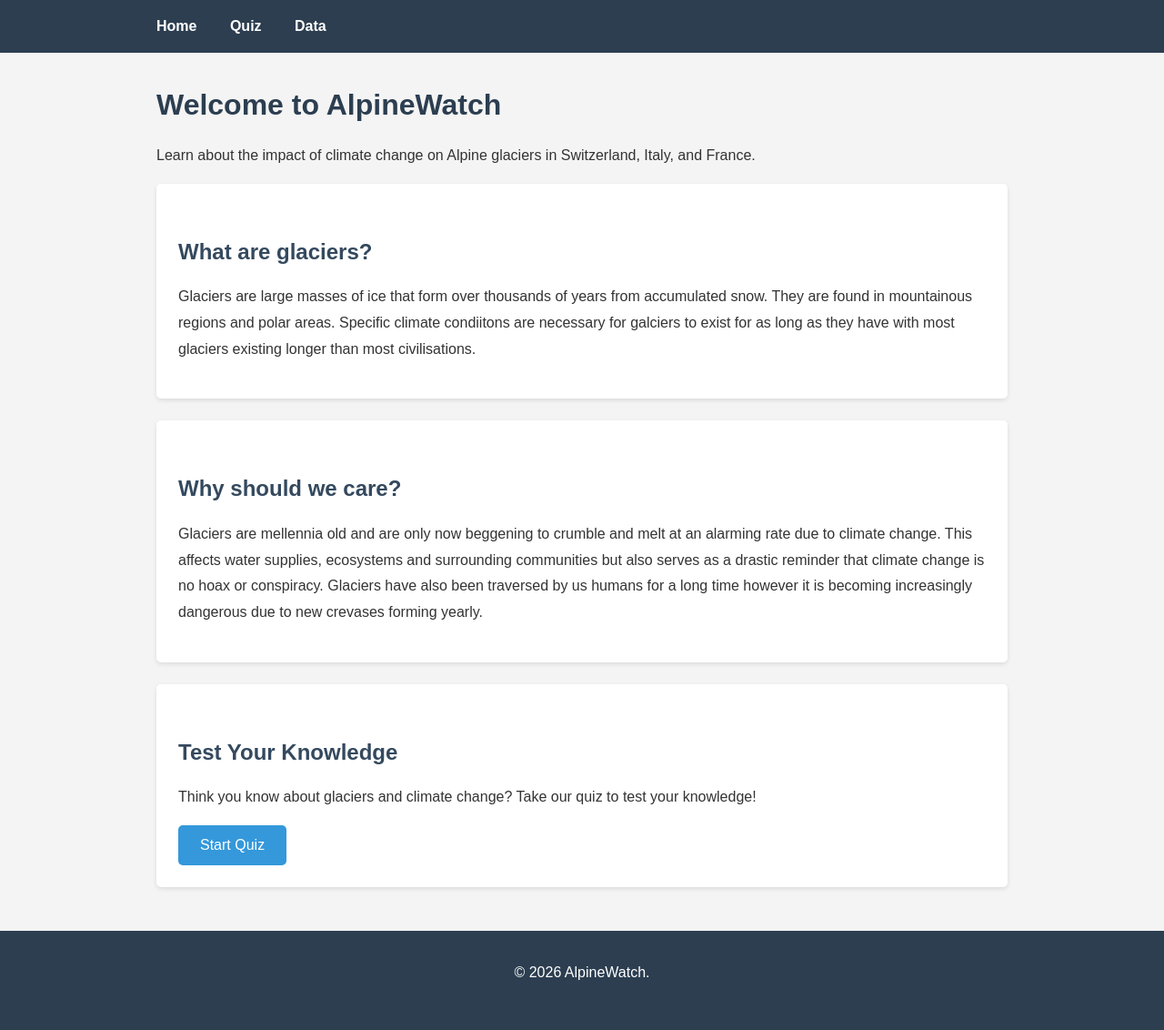
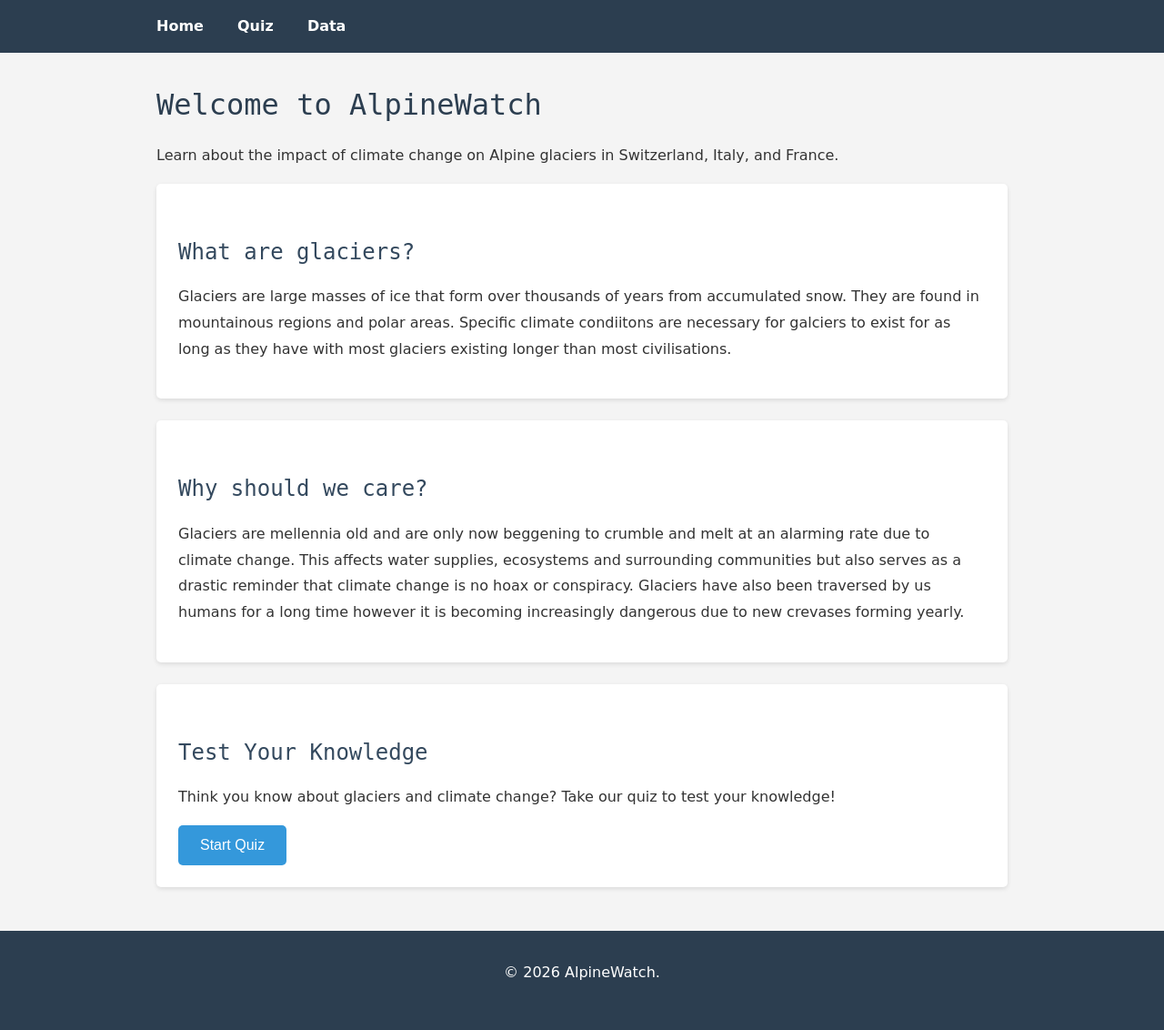
Before and after one commit to Gab1999/Alpinewatchwebsite, a Flask app: page / in a window 1280 px wide. Shown: the whole page at 91% size. Run offline with Flask 3, Linux system fonts and the light colour scheme.

Commit message:
Refactor CSS styles for typography and layout
Updated font families for body, h1, and h2 elements.

```diff
--- a/static/style.css
+++ b/static/style.css
@@ -7,7 +7,10 @@
 }
 
 body {
-    font-family: Arial, sans-serif;
+    font-family: "Junge", cursive;
+    font-weight: 400;
+    font-style: normal;
+
     line-height: 1.6;
     color: #333;
     background-color: #f4f4f4;
@@ -42,12 +45,24 @@ nav a:hover {
 h1 {
     color: #2c3e50;
     margin-bottom: 1rem;
+
+    font-family: "Roboto Mono", monospace;
+    font-optical-sizing: auto;
+    font-weight: 400;
+    font-style: normal;
+
 }
 
 h2 {
     color: #34495e;
     margin-top: 2rem;
     margin-bottom: 1rem;
+
+    font-family: "Roboto Mono", monospace;
+    font-optical-sizing: auto;
+    font-weight: 400;
+    font-style: normal;
+
 }
 
 
@@ -126,6 +141,10 @@ footer {
     border-left: 4px solid #3498db;
 }
 
+ td, th {
+    text-align: center;
+  }
+
 .result-item.correct {
     border-left-color: #27ae61;
 }
```
